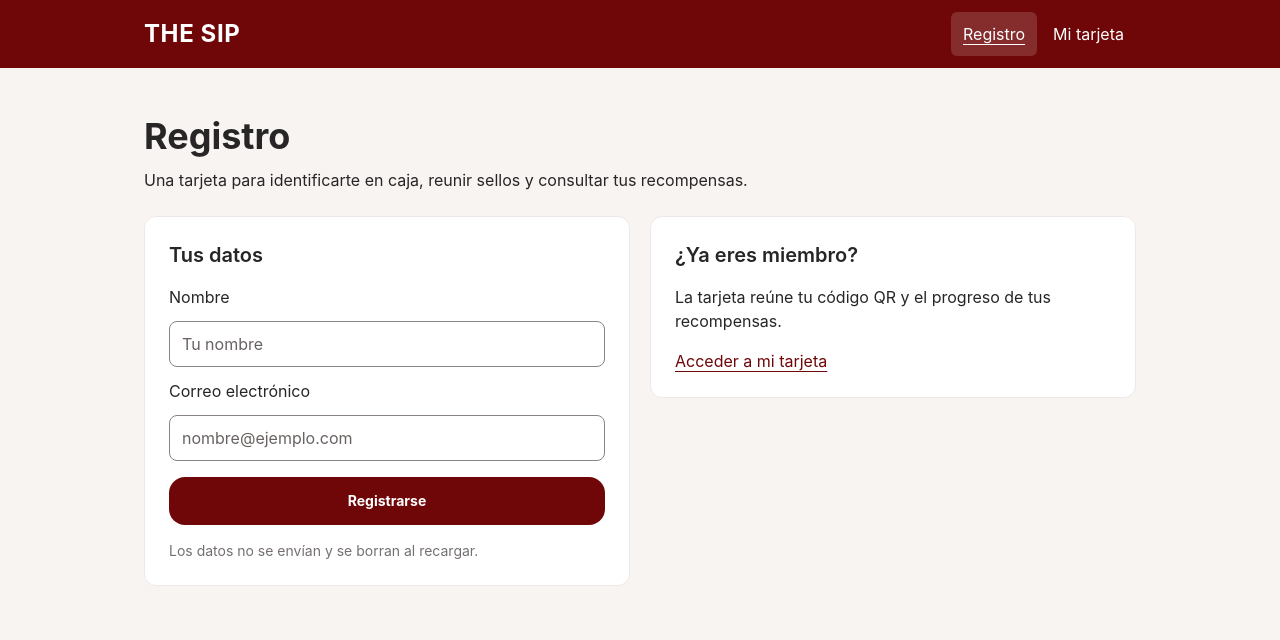
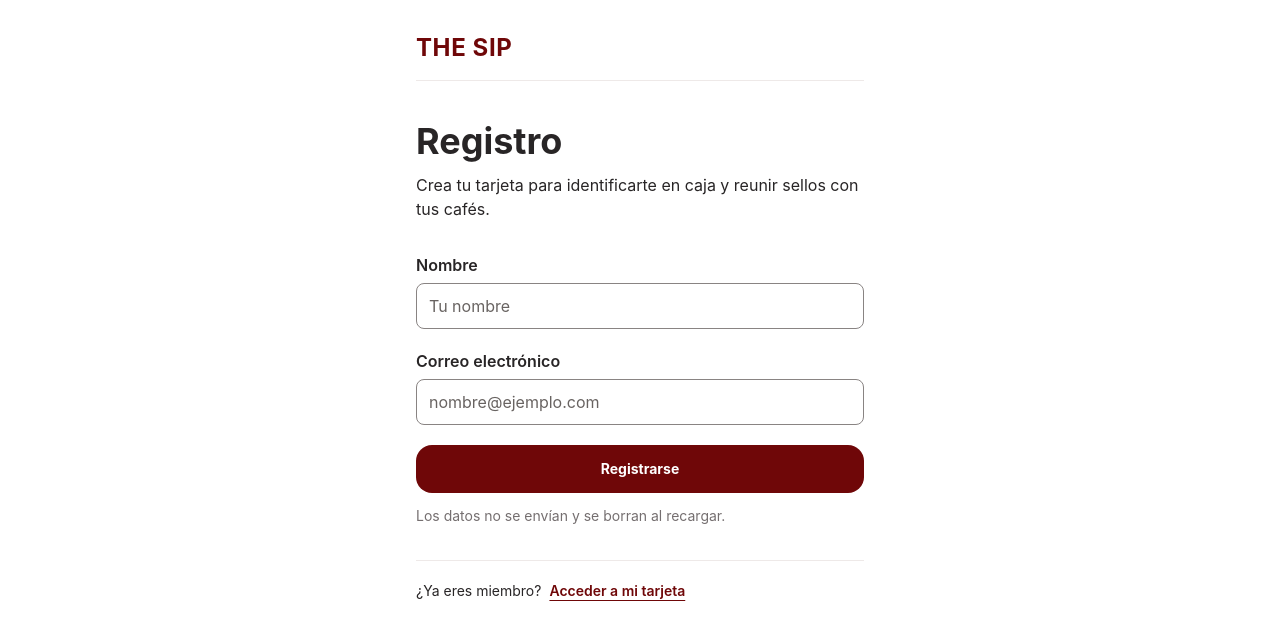
Before and after one commit to luisolea1/the-sip-frontend, a React (Vite) app: page /registro-miembros in a window 1280 px wide. Shown: the top 640 px of the page. Built offline with nearby package versions, Linux system fonts and the light colour scheme; a web font is replaced by a local one.

Commit message:
Simplifica la cabecera y el formulario de registro de miembros

```diff
--- a/src/app/SiteLayout.tsx
+++ b/src/app/SiteLayout.tsx
@@ -1,28 +1,15 @@
-import { NavLink, Outlet } from "react-router";
-import { paths } from "./paths";
-
-const memberNavigation = [
-  { to: paths.registration, label: "Registro" },
-  { to: paths.memberCard, label: "Mi tarjeta" },
-];
+import { Outlet } from "react-router";
 
 export function SiteLayout() {
   return (
-    <div className="members-area-theme min-h-screen bg-muted text-foreground">
+    <div className="members-area-theme mx-auto min-h-screen max-w-lg px-5 text-foreground sm:px-8">
       <a href="#main-content" className="sr-only focus:not-sr-only focus:block">
         Saltar al contenido
       </a>
-      <header className="bg-primary text-primary-foreground">
-        <div className="mx-auto flex max-w-5xl flex-wrap items-center justify-between gap-x-8 px-4 py-3">
-          <span className="text-2xl font-bold tracking-wide">THE SIP</span>
-          <nav aria-label="Portal de miembros" className="flex flex-wrap gap-x-1">
-            {memberNavigation.map(({ to, label }) => (
-              <NavLink key={to} to={to} className="app-area-navigation-link">{label}</NavLink>
-            ))}
-          </nav>
-        </div>
+      <header className="border-b border-border py-4 sm:pt-8">
+        <span className="text-2xl font-bold tracking-wide text-primary">THE SIP</span>
       </header>
-      <main id="main-content" tabIndex={-1} className="mx-auto grid max-w-5xl gap-6 px-4 py-8 sm:py-12">
+      <main id="main-content" tabIndex={-1} className="grid gap-6 py-7 sm:gap-8 sm:py-10">
         <Outlet />
       </main>
     </div>
--- a/src/features/members/pages/MemberRegistrationPage.tsx
+++ b/src/features/members/pages/MemberRegistrationPage.tsx
@@ -19,28 +19,27 @@ export default function MemberRegistrationPage() {
 
   return (
     <>
-      <AreaIntroduction title="Registro" description="Una tarjeta para identificarte en caja, reunir sellos y consultar tus recompensas." />
-      <div className="grid items-start gap-5 md:grid-cols-2">
-        <form className="app-area-content-panel" aria-labelledby="member-details-title" onSubmit={handleSubmit}>
-          <h2 id="member-details-title">Tus datos</h2>
-          <fieldset className="grid gap-3">
-            <legend className="sr-only">Datos del miembro</legend>
-            <label htmlFor="member-name">Nombre</label>
-            <Input id="member-name" autoComplete="name" placeholder="Tu nombre" required pattern={".*\\S.*"}
-              title="Escribe tu nombre" value={name} onChange={event => setName(event.target.value)} />
-            <label htmlFor="member-email">Correo electrónico</label>
-            <Input id="member-email" type="email" autoComplete="email" placeholder="nombre@ejemplo.com" required
-              value={email} onChange={event => setEmail(event.target.value)} />
-          </fieldset>
+      <AreaIntroduction title="Registro" description="Crea tu tarjeta para identificarte en caja y reunir sellos con tus cafés." />
+      <form aria-label="Datos del miembro" aria-describedby="registration-privacy" className="grid gap-5" onSubmit={handleSubmit}>
+        <div className="grid gap-1.5">
+          <label htmlFor="member-name" className="font-semibold">Nombre</label>
+          <Input id="member-name" autoComplete="name" placeholder="Tu nombre" required pattern={".*\\S.*"}
+            title="Escribe tu nombre" value={name} onChange={event => setName(event.target.value)} />
+        </div>
+        <div className="grid gap-1.5">
+          <label htmlFor="member-email" className="font-semibold">Correo electrónico</label>
+          <Input id="member-email" type="email" autoComplete="email" placeholder="nombre@ejemplo.com" required
+            value={email} onChange={event => setEmail(event.target.value)} />
+        </div>
+        <div className="grid gap-3">
           <button type="submit" className="member-card-primary-button">Registrarse</button>
-          <p className="text-sm text-muted-foreground">Los datos no se envían y se borran al recargar.</p>
-        </form>
-        <section className="app-area-content-panel">
-          <h2>¿Ya eres miembro?</h2>
-          <p>La tarjeta reúne tu código QR y el progreso de tus recompensas.</p>
-          <Link to={paths.memberCard}>Acceder a mi tarjeta</Link>
-        </section>
-      </div>
+          <p id="registration-privacy" className="text-sm leading-relaxed text-muted-foreground">Los datos no se envían y se borran al recargar.</p>
+        </div>
+      </form>
+      <p className="flex flex-wrap items-center gap-x-2 border-t border-border pt-2 text-sm">
+        ¿Ya eres miembro?
+        <Link className="inline-flex min-h-11 items-center font-semibold" to={paths.memberCard}>Acceder a mi tarjeta</Link>
+      </p>
     </>
   );
 }
--- a/src/shared/styles/globals.css
+++ b/src/shared/styles/globals.css
@@ -105,16 +105,6 @@
   .member-card-primary-button {
     @apply min-h-12 cursor-pointer rounded-2xl bg-primary px-4 py-3 text-sm font-bold text-white hover:bg-[#550607];
   }
-  .app-area-content-panel {
-    @apply grid min-w-0 gap-4 rounded-xl border border-border bg-card p-5 sm:p-6;
-  }
-  .app-area-navigation-link {
-    @apply inline-flex min-h-11 items-center rounded-md px-3 text-primary-foreground no-underline;
-  }
-  .app-area-navigation-link:hover,
-  .app-area-navigation-link[aria-current="page"] { background-color: #ffffff26; }
-  .app-area-navigation-link[aria-current="page"] { text-decoration: underline; }
-  .app-area-navigation-link:focus-visible { outline-color: white; }
   .shared-form-text-input {
     @apply w-full min-w-0 rounded-lg border border-input bg-background px-3 py-2.5 text-base;
   }
```
